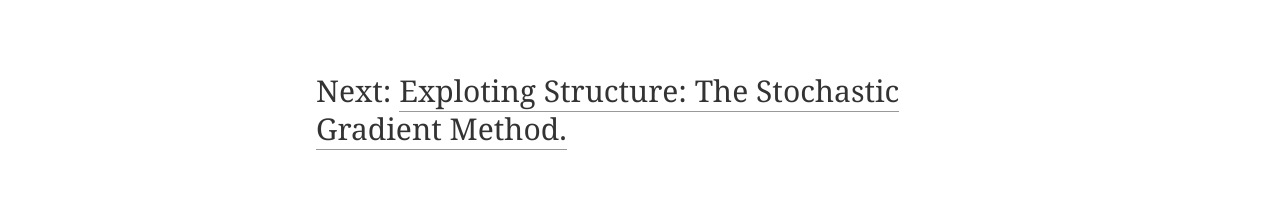
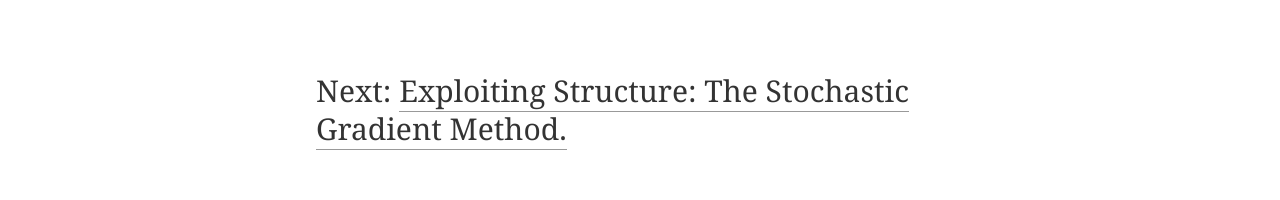
Before and after one commit to fabianp/overview_optalgs, a website: page public/quasi_newton.html in a window 1280 px wide. Shown: the part 5058-5258 px from the top of the page. Drawn offline with nearby package versions, Linux system fonts and the light colour scheme; some packages are replaced by stand-ins of ours.

Commit message:
Update quasi_newton.html

```diff
--- a/public/quasi_newton.html
+++ b/public/quasi_newton.html
@@ -379,7 +379,7 @@ B_{k+1}^{-1} = \left(I - \frac{s_k y_k^T}{y_k^T s_k} \right) B_{k}^{-1} \left(I
 
   </script>
 
-  <h2>Next: <a href="stochastic_gradient.html">Exploting Structure: The Stochastic Gradient Method.</a></h2>
+  <h2>Next: <a href="stochastic_gradient.html">Exploiting Structure: The Stochastic Gradient Method.</a></h2>
 
 
 </dt-article>
```
